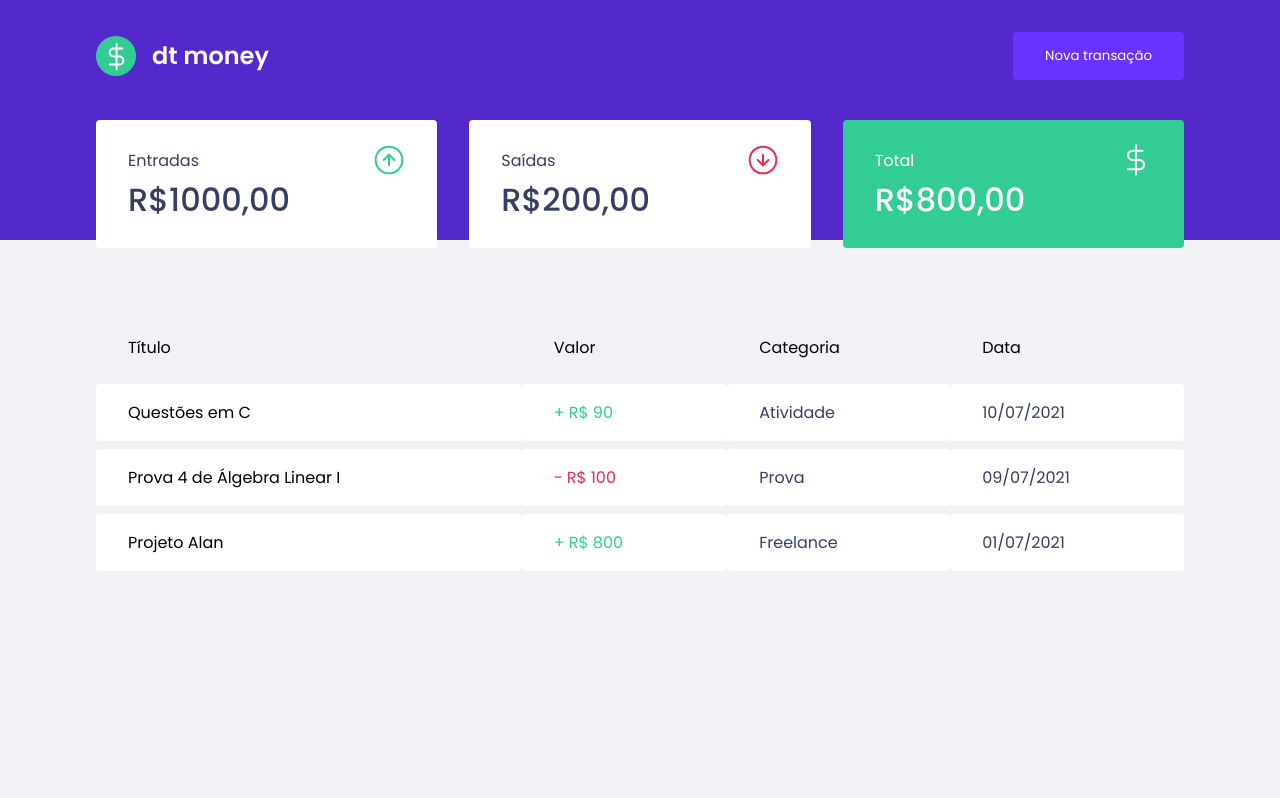
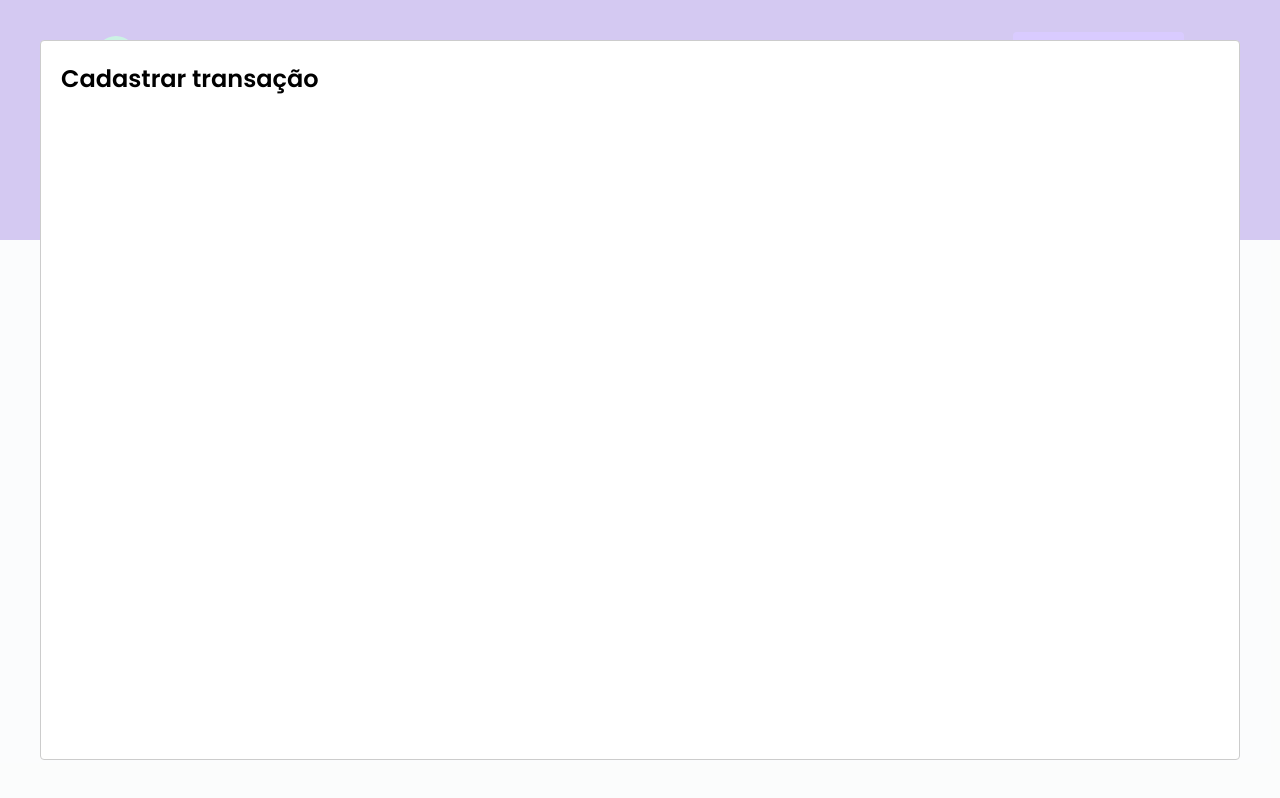
Before and after one commit to RaimundoNeto7/IgniteFinances, a React (Create React App) app: page / in a window 1280 px wide. Both pictures are taken after a click on the button "Nova transação". Built offline with nearby package versions, Linux system fonts and the light colour scheme; no server answers; what miragejs would draw is missing.

Commit message:
Create Modal to add new transactions

```diff
--- a/src/App.tsx
+++ b/src/App.tsx
@@ -1,13 +1,33 @@
 import { Dashboard } from "./components/Dashboard";
 import { Header } from "./components/Header";
 import { GlobalStyle } from "./styles/global";
+import Modal from 'react-modal'
+import { useState } from "react";
+
+Modal.setAppElement("#root")
 
 export function App() {
+    const [isTransactionModalOpen, setIsTransactionModalOpen] = useState(false)
+
+    function handleOpenTransactionModal() {
+        setIsTransactionModalOpen(true)
+    }
+
+    function handleCloseTransactionModal() {
+        setIsTransactionModalOpen(false)
+    }
+
     return (
         <>
             <GlobalStyle />
-      <Header />
+            <Header onOpenTransactionModal={handleOpenTransactionModal}/>
             <Dashboard />
+            <Modal
+                isOpen={isTransactionModalOpen}
+                onRequestClose={handleCloseTransactionModal}
+            >
+                <h2>Cadastrar transação</h2>
+            </Modal>
         </>
     );
 }
--- a/src/components/Header/index.tsx
+++ b/src/components/Header/index.tsx
@@ -1,12 +1,16 @@
 import logo from '../../assets/logo.svg'
 import { ContainerBackground, ContainerHeader } from './styles'
 
-export function Header() {
+interface HeaderProps {
+    onOpenTransactionModal: () => void;
+}
+
+export function Header({ onOpenTransactionModal }: HeaderProps) {
     return (
         <ContainerBackground>
             <ContainerHeader>
                 <img src={logo} alt="my finances"/>
-                <button type="button">Nova transação</button>
+                <button type="button" onClick={onOpenTransactionModal}>Nova transação</button>
             </ContainerHeader>
         </ContainerBackground>
     )
```
Lines whose indentation alone changed are shown as unchanged.
